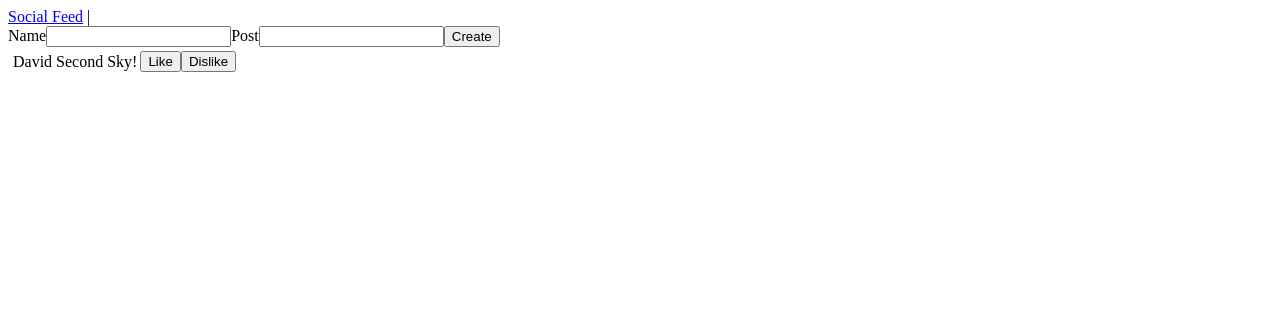
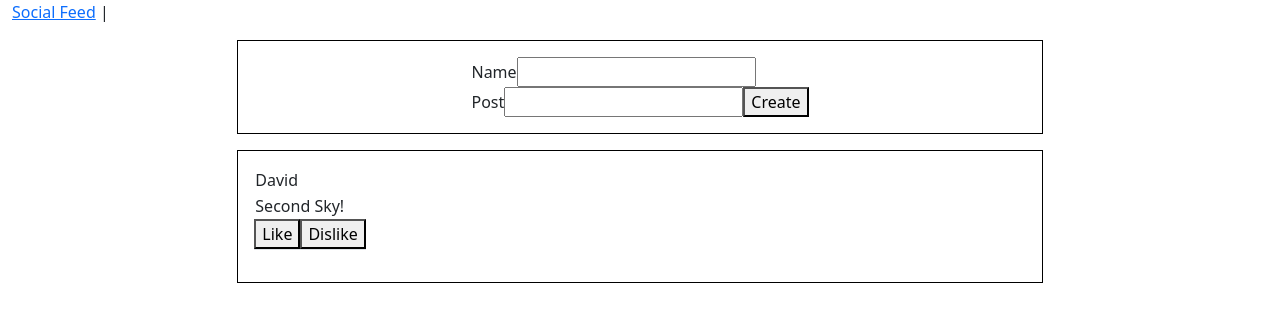
Before and after one commit to ledavid0106/social-feed-project, a React (Create React App) app: page / in a window 1280 px wide. Shown: the top 322 px of the page. Built offline with nearby package versions, Linux system fonts and the light colour scheme.

Commit message:
Started on css portion of project and just trying to get the all content out first before prettyfy

```diff
--- a/src/App.css
+++ b/src/App.css
@@ -1,38 +1,20 @@
-.App {
-  text-align: center;
+.border-box {
+  border: 1px;
+  border-style:solid;
+  border-color: black;
+  display:flex;
+  justify-content: center;
+  margin: 1em;
+  padding: 1em;
+  align-items: center;
+  align-content: center;
+  align-self: center;
 }
 
-.App-logo {
-  height: 40vmin;
-  pointer-events: none;
+.center {
+  display: flex;
+  align-items: center;
+  align-content: center;
+  align-self: center;
+  justify-content: center;
 }
-
-@media (prefers-reduced-motion: no-preference) {
-  .App-logo {
-    animation: App-logo-spin infinite 20s linear;
-  }
-}
-
-.App-header {
-  background-color: #282c34;
-  min-height: 100vh;
-  display: flex;
-  flex-direction: column;
-  align-items: center;
-  justify-content: center;
-  font-size: calc(10px + 2vmin);
-  color: white;
-}
-
-.App-link {
-  color: #61dafb;
-}
-
-@keyframes App-logo-spin {
-  from {
-    transform: rotate(0deg);
-  }
-  to {
-    transform: rotate(360deg);
-  }
-}
--- a/src/App.js
+++ b/src/App.js
@@ -1,6 +1,7 @@
 import React, { useState } from 'react';
 import DisplayEntries from './Components/DisplayEntries/DisplayEntries';
 import AddEntryForm from './Components/AddEntry/AddEntryForm';
+import "./App.css"
 
 function App() {
 
@@ -15,12 +16,20 @@ function App() {
   }
 
   return (
-    <div >
+    <div className="container-fluid">
       <nav>
         <a href="social">Social Feed</a> |
       </nav>
-      <AddEntryForm addNewEntryProperty={addNewEntry}/>
-      <DisplayEntries parentEntries={entries}/>
+      <div className="center">
+         <div className="col-md-8">
+            <div className="border-box">
+              <AddEntryForm addNewEntryProperty={addNewEntry}/>
+            </div>
+            <div className="border-box">
+              <DisplayEntries parentEntries={entries}/>
+            </div>
+         </div>
+      </div>
 
 
     </div>
--- a/src/Components/AddEntry/AddEntryForm.jsx
+++ b/src/Components/AddEntry/AddEntryForm.jsx
@@ -19,11 +19,19 @@ const AddEntryForm = (props) => {
 
     return (
         <form onSubmit={handleSubmit}>
-            <label>Name</label>
-            <input  type="text" value={name} onChange={(event)=>setName(event.target.value)}></input>
-            <label>Post</label>
-            <input  type="text" value={post} onChange={(event)=>setPost(event.target.value)}></input>
-            <button type="submit">Create</button>
+            <table>
+                <tbody>
+                    <tr>
+                        <label>Name</label>
+                        <input  type="text" value={name} onChange={(event)=>setName(event.target.value)}></input>
+                    </tr>
+                    <tr>
+                        <label>Post</label>
+                        <input  type="text" value={post} onChange={(event)=>setPost(event.target.value)}></input>
+                        <button type="submit">Create</button>
+                    </tr>
+                </tbody>
+            </table>
         </form>
      );
 }
--- a/src/Components/DisplayEntries/DisplayEntries.jsx
+++ b/src/Components/DisplayEntries/DisplayEntries.jsx
@@ -2,16 +2,18 @@
 
 const DisplayEntries = (props) => {
     return (
-    <table>
+    <table className="table">
         <tbody>
            <tr>
             {props.parentEntries.map((entry)=> {
               return (
                 <tr>
-                  <td>{entry.Name}</td>
-                  <td>{entry.Post}</td>
-                  <button type="submit">Like</button>
-                  <button type="submit" onclick="myFunction(this, 'red')">Dislike</button>
+                    <tr><td>{entry.Name}</td></tr>
+                    <tr><td>{entry.Post}</td></tr>
+                    <tr>
+                        <button type="submit">Like</button>
+                        <button type="submit" onclick="myFunction(this, 'red')">Dislike</button>
+                    </tr>
                 </tr>
               );
             })}
--- a/src/index.js
+++ b/src/index.js
@@ -1,6 +1,8 @@
 import React from 'react';
 import ReactDOM from 'react-dom/client';
 import App from './App';
+import 'bootstrap/dist/css/bootstrap.min.css';
+
 
 const root = ReactDOM.createRoot(document.getElementById('root'));
 root.render(
```
